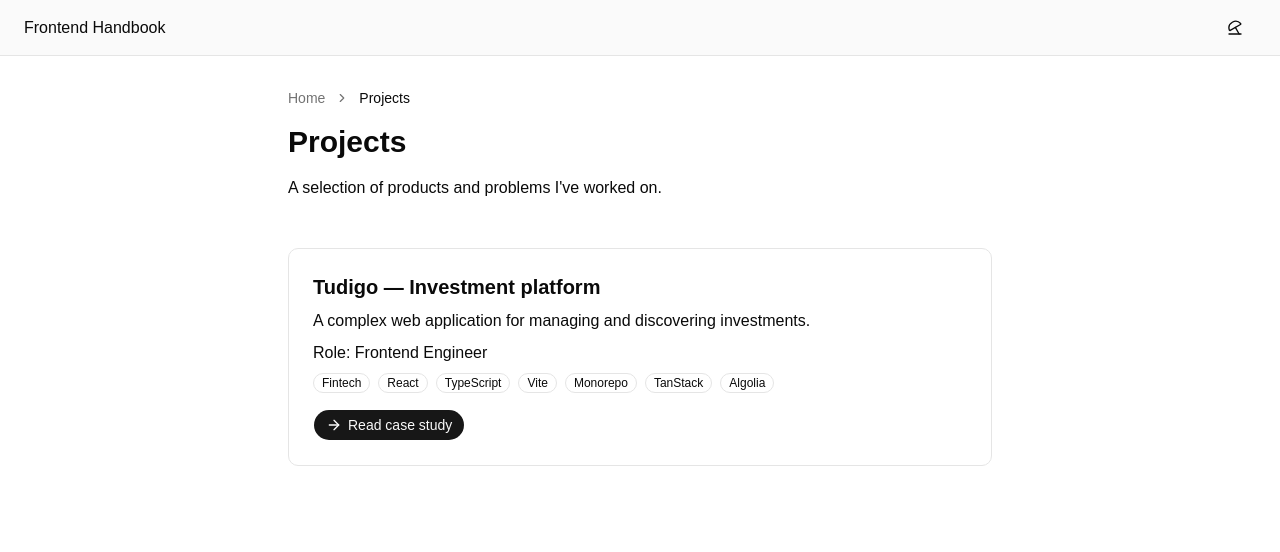
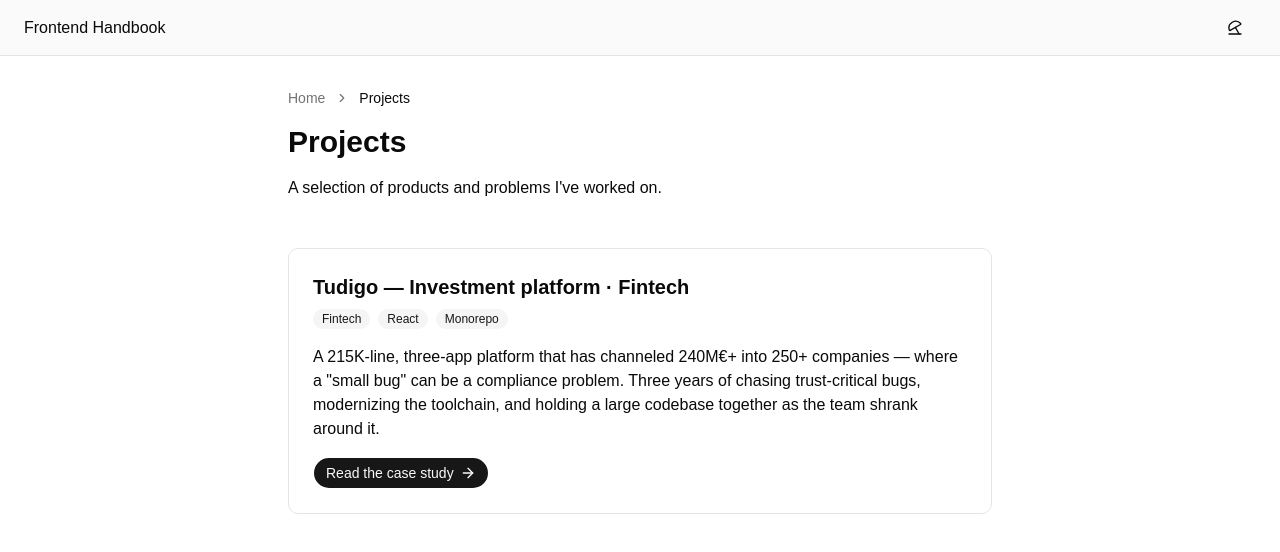
Before and after one commit to baptaste/frontend-handbook, a React (Vite) app: page /projects in a window 1280 px wide. Shown: the top 552 px of the page. Built offline with nearby package versions, Linux system fonts and the light colour scheme.

Commit message:
feat: rewrite the investment platform project card

```diff
--- a/src/routes/projects/index.tsx
+++ b/src/routes/projects/index.tsx
@@ -22,28 +22,26 @@
         <Article.Card>
           <Article.SectionHeader>
             <Article.SectionTitle>
-              Tudigo — Investment platform
+              Tudigo — Investment platform · Fintech
             </Article.SectionTitle>
-            <Article.Info>
-              A complex web application for managing and discovering
-              investments.
+            <Article.Tags>
+              <Badge variant="secondary">Fintech</Badge>
+              <Badge variant="secondary">React</Badge>
+              <Badge variant="secondary">Monorepo</Badge>
+            </Article.Tags>
+            <Article.Info className="mt-4">
+              A 215K-line, three-app platform that has channeled 240M€+ into
+              250+ companies — where a "small bug" can be a compliance problem.
+              Three years of chasing trust-critical bugs, modernizing the
+              toolchain, and holding a large codebase together as the team
+              shrank around it.
             </Article.Info>
-            <Article.Info>Role: Frontend Engineer</Article.Info>
-            <Article.Tags>
-              <Badge variant="outline">Fintech</Badge>
-              <Badge variant="outline">React</Badge>
-              <Badge variant="outline">TypeScript</Badge>
-              <Badge variant="outline">Vite</Badge>
-              <Badge variant="outline">Monorepo</Badge>
-              <Badge variant="outline">TanStack</Badge>
-              <Badge variant="outline">Algolia</Badge>
-            </Article.Tags>
           </Article.SectionHeader>
 
           <Link to="/projects/investment-platform">
             <Button>
+              Read the case study
               <ArrowRightIcon />
-              Read case study
             </Button>
           </Link>
         </Article.Card>
```
